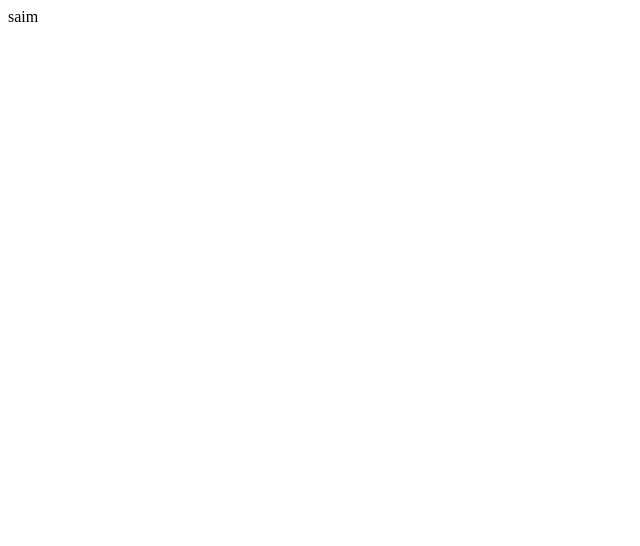
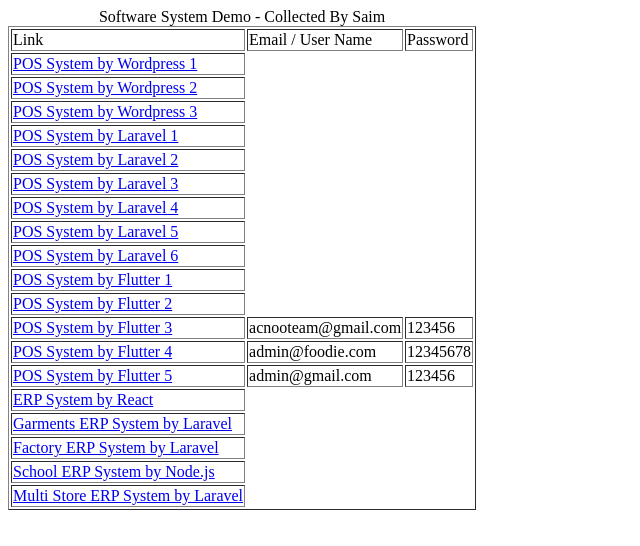
Before and after one commit to saim2030/softwaredemo, a plain HTML site: page index.html in a window 1280 px wide. Shown: the whole page, without its empty margins (0-640 px from the left). Drawn offline with Linux system fonts and the light colour scheme.

Commit message:
Update index.html

```diff
--- a/index.html
+++ b/index.html
@@ -1 +1,179 @@
-saim
+<!DOCTYPE html>
+<html lang="en">
+<head>
+    <meta charset="UTF-8">
+    <title>Saim</title>
+</head>
+<body>
+
+    <table border="1">
+        <caption>Software System Demo - Collected By Saim</caption>
+
+        <tr>
+            <td>Link</td>
+            <td>Email / User Name</td>
+            <td>Password</td>
+        </tr>
+
+        <tr>
+            <td>
+                <a href="https://demo.wpos.app/wordpress/wp-admin/" target="_blank">
+                    POS System by Wordpress 1
+                </a>
+            </td>
+        </tr>
+
+        <tr>
+            <td>
+                <a href="https://demo.devdiggers.com/multipos-point-of-sale-for-woocommerce/wp-admin/admin.php?page=ddwcpos-configuration&automatically_login" target="_blank">
+                    POS System by Wordpress 2
+                </a>
+            </td>
+        </tr>
+
+        <tr>
+            <td>
+                <a href="https://wpdemo.webkul.com/woocommerce-point-of-sale/" target="_blank">
+                    POS System by Wordpress 3
+                </a>
+            </td>
+        </tr>
+
+        <tr>
+            <td>
+                <a href="https://acculance.codeshaper.net/login" target="_blank">
+                    POS System by Laravel 1
+                </a>
+            </td>
+        </tr>
+
+        <tr>
+            <td>
+                <a href="https://posly.getstocky.com/login" target="_blank">
+                    POS System by Laravel 2
+                </a>
+            </td>
+        </tr>
+
+        <tr>
+            <td>
+                <a href="https://salepropos.com/demo/login" target="_blank">
+                    POS System by Laravel 3
+                </a>
+            </td>
+        </tr>
+
+        <tr>
+            <td>
+                <a href="https://demo.forkiva.app/auth/login" target="_blank">
+                    POS System by Laravel 4
+                </a>
+            </td>
+        </tr>
+
+        <tr>
+            <td>
+                <a href="https://pos.gainhq.com/" target="_blank">
+                    POS System by Laravel 5
+                </a>
+            </td>
+        </tr>
+
+        <tr>
+            <td>
+                <a href="https://demo.workdo.io/pos-saas/login" target="_blank">
+                    POS System by Laravel 6
+                </a>
+            </td>
+        </tr>
+
+        <tr>
+            <td>
+                <a href="https://pospro.acnoo.com/login" target="_blank">
+                    POS System by Flutter 1
+                </a>
+            </td>
+        </tr>
+
+        <tr>
+            <td>
+                <a href="https://6pos.6amtech.com/admin/auth/login" target="_blank">
+                    POS System by Flutter 2
+                </a>
+            </td>
+        </tr>
+
+        <tr>
+            <td>
+                <a href="https://salespro.acnoo.com/" target="_blank">
+                    POS System by Flutter 3
+                </a>
+            </td>
+            <td>acnooteam@gmail.com</td>
+            <td>123456</td>
+        </tr>
+
+        <tr>
+            <td>
+                <a href="https://foodiepos.siswebapp.com/admin" target="_blank">
+                    POS System by Flutter 4
+                </a>
+            </td>
+            <td>admin@foodie.com</td>
+            <td>12345678</td>
+        </tr>
+
+        <tr>
+            <td>
+                <a href="https://demo.onlinesoftsell.com/medi_pos/" target="_blank">
+                    POS System by Flutter 5
+                </a>
+            </td>
+            <td>admin@gmail.com</td>
+            <td>123456</td>
+        </tr>
+
+        <tr>
+            <td>
+                <a href="https://erp.osllc.us/admin/auth/login" target="_blank">
+                    ERP System by React
+                </a>
+            </td>
+        </tr>
+
+        <tr>
+            <td>
+                <a href="https://erpsoftware.acnoo.com/login" target="_blank">
+                    Garments ERP System by Laravel
+                </a>
+            </td>
+        </tr>
+
+        <tr>
+            <td>
+                <a href="https://factory.samyotech.in/sign-in" target="_blank">
+                    Factory ERP System by Laravel
+                </a>
+            </td>
+        </tr>
+
+        <tr>
+            <td>
+                <a href="https://paathshala.samyotech.in/admin-login" target="_blank">
+                    School ERP System by Node.js
+                </a>
+            </td>
+        </tr>
+
+        <tr>
+            <td>
+                <a href="https://multierp.osllc.us/admin/auth/login" target="_blank">
+                    Multi Store ERP System by Laravel
+                </a>
+            </td>
+        </tr>
+
+    </table>
+
+</body>
+</html>
```
